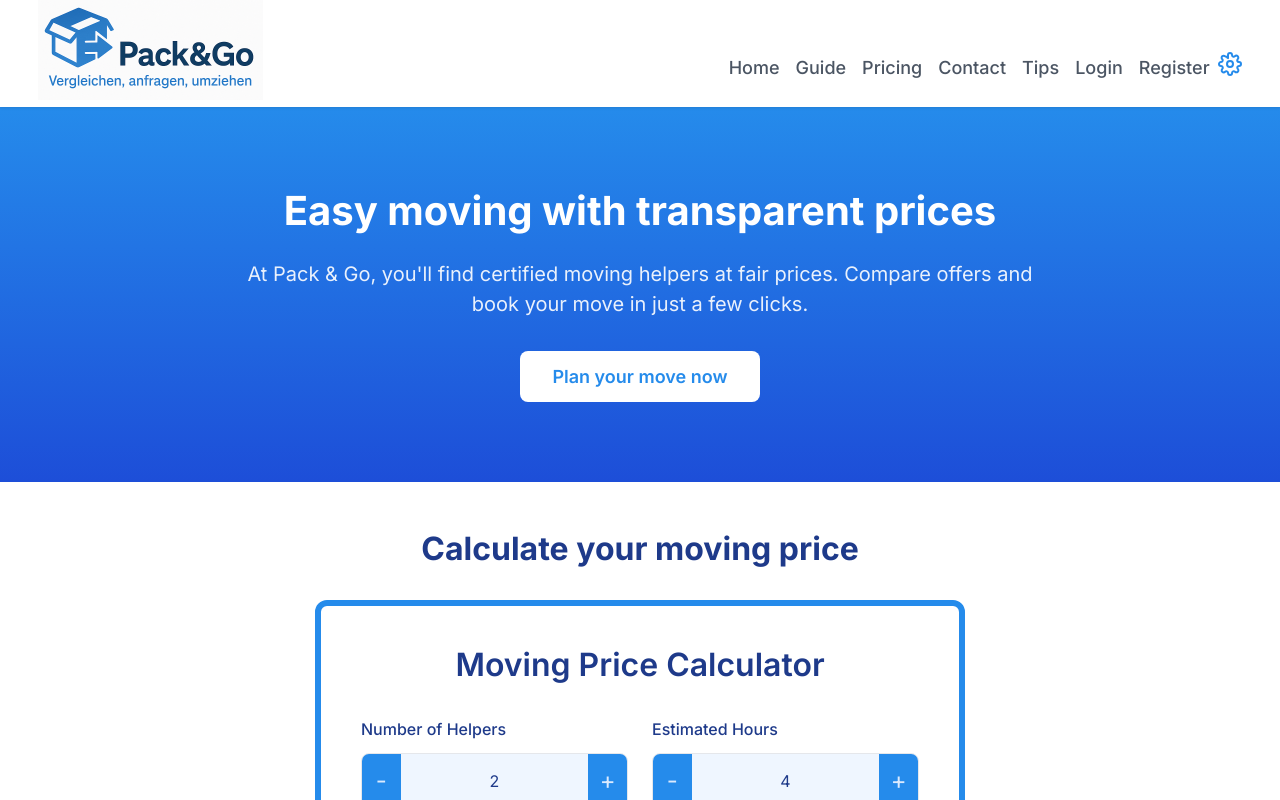
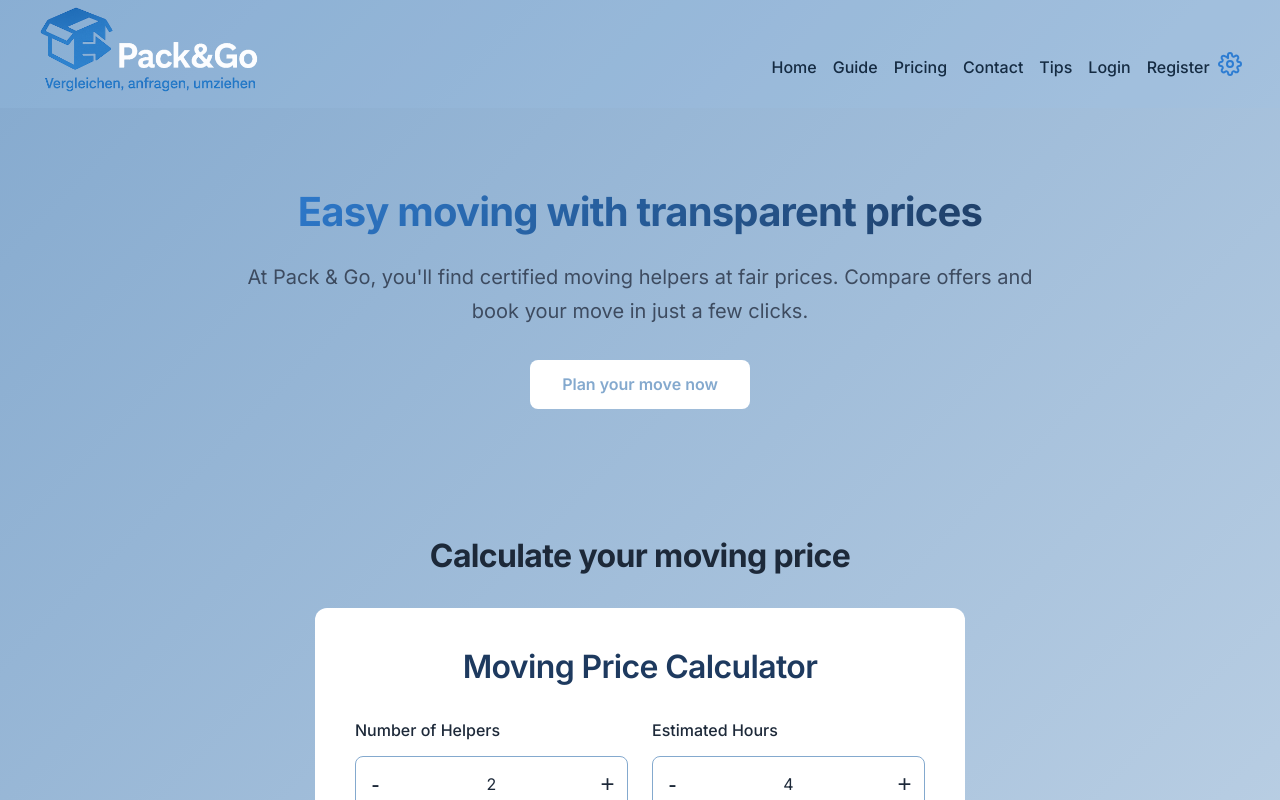
Before and after one commit to jili0/pack-and-go, a Next.js app: page / in a window 1280 px wide. Shown: the top 800 px of the page. Built offline with nearby package versions, Linux system fonts and the light colour scheme; no server answers.

Commit message:
global-Home-Layout.module geändert

```diff
--- a/src/app/styles/Home.module.css
+++ b/src/app/styles/Home.module.css
@@ -4,7 +4,7 @@
     var(--primary-color),
     var(--primary-dark)
   );
-  color: white;
+  color: #77a0c9e6;
   padding: 5rem 0;
   text-align: center;
   position: relative;
@@ -28,7 +28,7 @@
   font-size: 2.5rem;
   font-weight: 700;
   margin-bottom: 1.5rem;
-  color: white;
+  color: #77a0c9e6;
 }
 
 .heroText {
@@ -56,7 +56,11 @@
 
 /* Calculator Section */
 .calculator {
-  background-color: white;
+  background-color: linear-gradient(
+    to bottom,
+    var(--primary-color),
+    var(--primary-dark)
+  );
   padding: 3rem 0;
 }
 
@@ -125,7 +129,7 @@
   width: 3rem;
   height: 3rem;
   font-size: 1.25rem;
-  background-color: var(--primary-color);
+  background-color: #77a0c9e6;
   color: white;
   font-weight: 700;
   border-radius: 50%;
@@ -263,7 +267,7 @@
 .cityOverlay {
   position: absolute;
   inset: 0;
-  background: linear-gradient(to top, rgba(0, 0, 0, 0.8), transparent);
+  background: linear-gradient(to top, #152B42(0, 0, 0, 0.8), transparent);
 }
 
 .cityContent {
@@ -271,18 +275,20 @@
   bottom: 0;
   left: 0;
   padding: 1.5rem;
-  color: white;
+  color: #152B42;
 }
 
 .cityTitle {
   font-size: 1.5rem;
   font-weight: 700;
   margin-bottom: 0.25rem;
+  color: white;
 }
 
 .citySubtitle {
   font-size: 0.875rem;
   opacity: 0.8;
+  color: white;
 }
 
 /* CTA Section */
@@ -303,11 +309,12 @@
   font-size: 2rem;
   font-weight: 700;
   margin-bottom: 1rem;
-  color: white;
+  color: blue;
 }
 
 .ctaText {
   font-size: 1.25rem;
+  color: #152B42;
   margin-bottom: 2rem;
   max-width: 700px;
   margin-left: auto;
--- a/src/app/styles/Layout.module.css
+++ b/src/app/styles/Layout.module.css
@@ -1,5 +1,5 @@
 .header {
-  background-color: white;
+  background-color:#9ec3e837;
   box-shadow: var(--box-shadow);
   position: sticky;
   top: 0;
@@ -30,7 +30,7 @@
 }
 
 .navLink {
-  color: var(--gray-600);
+  color:  #152B42;
   padding-inline: min(0.5rem, 0.8vw);
   font-weight: 500;
   text-decoration: none;
@@ -139,7 +139,7 @@
 /* Footer */
 .footer {
   background-color: var(--dark-blue);
-  color: white;
+  color:  #152B42;
   padding: 5rem 0 2rem;
 }
 
@@ -173,7 +173,7 @@
 }
 
 .footerDescription {
-  color: rgba(255, 255, 255, 0.7);
+  color:#152B42(255, 255, 255, 0.7);
   margin-bottom: 1.5rem;
   max-width: 90%;
   margin-left: auto;
@@ -188,19 +188,19 @@
 }
 
 .socialIcon {
-  color: rgba(255, 255, 255, 0.7);
+  color: #152B42(255, 255, 255, 0.7);
   text-decoration: none;
 }
 
 .socialIcon:hover {
-  color: white;
+  color: #152B42;
 }
 
 .footerHeading {
   font-size: 1.25rem;
   font-weight: 600;
   margin-bottom: 1.5rem;
-  color: white;
+  color: #152B42;
 }
 
 .footerLinks {
@@ -214,19 +214,19 @@
 }
 
 .footerLink a {
-  color: rgba(255, 255, 255, 0.7);
+  color: #152B42(255, 255, 255, 0.7);
   transition: var(--transition);
 }
 
 .footerLink a:hover {
-  color: white;
+  color: #152B42;
 }
 
 .footerBottom {
   border-top: 1px solid rgba(255, 255, 255, 0.2);
   padding-top: 2rem;
   text-align: center;
-  color: rgba(255, 255, 255, 0.7);
+  color: #152B42(255, 255, 255, 0.7);
   font-size: 0.875rem;
 }
 
--- a/src/app/styles/globals.css
+++ b/src/app/styles/globals.css
@@ -1,228 +1,414 @@
 /* src/app/styles/globals.css */
+@import url('https://fonts.googleapis.com/css2?family=Inter:wght@300;400;500;600;700;800&display=swap');
+
 :root {
-  --primary-color: #258beb;
-  --primary-dark: #1d4ed8;
-  --primary-light: #dbeafe;
-  --secondary-color: #10b981;
-  --dark-blue: #1e3a8a;
-  --light-blue: #eff6ff;
-  --gray-50: #f9fafb;
-  --gray-100: #f3f4f6;
-  --gray-200: #e5e7eb;
-  --gray-300: #d1d5db;
-  --gray-400: #9ca3af;
-  --gray-500: #6b7280;
-  --gray-600: #4b5563;
-  --gray-700: #374151;
-  --gray-800: #1f2937;
-  --gray-900: #111827;
-  --error-color: #ef4444;
-  --success-color: #10b981;
-  --warning-color: #f59e0b;
+  /* Pack&Go Markenfarben basierend auf Ihrem Logo */
+  --primary-blue: #2E7DD2;
+  --primary-blue-dark: #1A5490;
+  --primary-blue-light: #060709;
+  --accent-blue: #5BA3F5;
+  --navy-blue: #1E3A5F;
+  --navy-dark: #152B42;
+
+  /* Moderne Grautöne für bessere Lesbarkeit */
+  --gray-50: #77a0c9e6;
+  --gray-100: #77a0c9e6;
+  --gray-200: #77a0c9e6;
+  --gray-300: #77a0c9e6;
+  --gray-400: #98A2B3;
+  --gray-500: #667085;
+  --gray-600: #475467;
+  --gray-700: #344054;
+  --gray-800: #1D2939;
+  --gray-900: #344054;
+
+  /* Funktionale Farben */
+  --success-color: #12B76A;
+  --success-light: #D1FADF;
+  --warning-color: #F79009;
+  --warning-light: #FEF0C7;
+  --error-color: #F04438;
+  --error-light: #FEE4E2;
+
+  /* Design-Tokens */
+  --border-radius-sm: 0.375rem;
   --border-radius: 0.5rem;
-  --box-shadow: 0 1px 3px rgba(0, 0, 0, 0.1);
-  --box-shadow-hover:
-    0 10px 15px -3px rgba(0, 0, 0, 0.1), 0 4px 6px -2px rgba(0, 0, 0, 0.05);
-  --transition: all 0.2s ease-in-out;
+  --border-radius-lg: 0.75rem;
+  --border-radius-xl: 1rem;
+
+  /* Moderne Schatten */
+  --shadow-xs: 0px 1px 2px rgba(16, 24, 40, 0.05);
+  --shadow-sm: 0px 1px 3px rgba(16, 24, 40, 0.1), 0px 1px 2px rgba(16, 24, 40, 0.06);
+  --shadow-md: 0px 4px 8px -2px rgba(16, 24, 40, 0.1), 0px 2px 4px -2px rgba(16, 24, 40, 0.06);
+  --shadow-lg: 0px 12px 16px -4px rgba(16, 24, 40, 0.08), 0px 4px 6px -2px rgba(16, 24, 40, 0.03);
+  --shadow-xl: 0px 20px 24px -4px rgba(16, 24, 40, 0.08), 0px 8px 8px -4px rgba(16, 24, 40, 0.03);
+
+  /* Übergänge */
+  --transition-fast: all 0.15s cubic-bezier(0.4, 0, 0.2, 1);
+  --transition: all 0.2s cubic-bezier(0.4, 0, 0.2, 1);
+  --transition-slow: all 0.3s cubic-bezier(0.4, 0, 0.2, 1);
 }
 
+/* Reset und Basis */
 * {
   box-sizing: border-box;
+  margin: 0;
   padding: 0;
-  margin: 0;
 }
 
 html {
   scroll-behavior: smooth;
+  font-size: 16px;
 }
 
 body {
+  font-family: 'Inter', -apple-system, BlinkMacSystemFont, 'Segoe UI', Roboto, sans-serif;
+  font-size: 1rem;
+  line-height: 1.6;
   color: var(--gray-800);
-  background-color: var(--gray-50);
-  font-family:
-    -apple-system, BlinkMacSystemFont, "Segoe UI", Roboto, "Helvetica Neue",
-    Arial, sans-serif;
-  line-height: 1.5;
-  font-size: min(18px, calc(1vw + 10px));
+  background: linear-gradient(135deg, var(--gray-50) 0%, #FFFFFF 100%);
+  min-height: 100vh;
+  -webkit-font-smoothing: antialiased;
+  -moz-osx-font-smoothing: grayscale;
 }
 
+/* Verbesserte Typografie */
+h1, h2, h3, h4, h5, h6 {
+  font-weight: 700;
+  line-height: 1.2;
+  letter-spacing: -0.02em;
+  color: var(--gray-900);
+  margin-bottom: 0.75rem;
+}
+
+h1 {
+  font-size: clamp(2rem, 4vw, 3.5rem);
+  font-weight: 800;
+  background: linear-gradient(135deg, var(--primary-blue) 0%, var(--navy-blue) 100%);
+  -webkit-background-clip: text;
+  -webkit-text-fill-color: transparent;
+  background-clip: text;
+}
+
+h2 {
+  font-size: clamp(1.75rem, 3vw, 2.5rem);
+  color: var(--navy-blue);
+}
+
+h3 {
+  font-size: clamp(1.5rem, 2.5vw, 2rem);
+  color: var(--navy-blue);
+}
+
+h4 {
+  font-size: clamp(1.25rem, 2vw, 1.5rem);
+  font-weight: 600;
+}
+
+h5 {
+  font-size: 1.125rem;
+  font-weight: 600;
+}
+
+h6 {
+  font-size: 1rem;
+  font-weight: 600;
+  text-transform: uppercase;
+  letter-spacing: 0.05em;
+  color: var(--primary-blue);
+}
+
+p {
+  margin-bottom: 1.25rem;
+  color: var(--gray-700);
+  font-size: 1.0625rem;
+  line-height: 1.7;
+}
+
+/* Links */
 a {
-  color: var(--primary-color);
+  color: var(--primary-blue);
   text-decoration: none;
-  transition: var(--transition);
+  font-weight: 500;
+  transition: var(--transition-fast);
+  position: relative;
 }
 
 a:hover {
-  color: var(--primary-dark);
+  color: var(--primary-blue-dark);
 }
 
-button,
-input,
-select,
-textarea {
-  font-family: inherit;
-  font-size: 100%;
-  transition: var(--transition);
+a:focus {
+  outline: 2px solid var(--primary-blue);
+  outline-offset: 2px;
+  border-radius: var(--border-radius-sm);
 }
 
-input,
-select,
-textarea {
-  display: block;
-  width: 100%;
-  padding: 0.5rem;
-  font-size: 1rem;
-  border: 1px solid var(--gray-300);
-  border-radius: 0.25rem;
-}
-
-input:focus,
-select:focus,
-textarea:focus {
-  outline: none;
-  border-color: var(--primary-color);
-  box-shadow: 0 0 0 3px rgba(59, 130, 246, 0.25);
-}
-
-button {
-  cursor: pointer;
-}
-
+/* Container */
 .container {
   width: 100%;
   max-width: 1280px;
   margin: 0 auto;
-  padding: 0 1rem;
+  padding: 0 1.5rem;
 }
 
 @media (min-width: 640px) {
   .container {
-    padding: 0 1.5rem;
+    padding: 0 2rem;
   }
 }
 
 @media (min-width: 1024px) {
   .container {
-    padding: 0 2rem;
+    padding: 0 2.5rem;
   }
 }
 
-h1,
-h2,
-h3,
-h4,
-h5,
-h6 {
-  margin-bottom: 0.5rem;
-  font-weight: 600;
-  line-height: 1.2;
-}
-
-h1 {
-  font-size: 2.5rem;
-}
-h2 {
-  font-size: 2rem;
-}
-h3 {
-  font-size: 1.75rem;
-}
-h4 {
-  font-size: 1.5rem;
-}
-h5 {
-  font-size: 1.25rem;
-}
-h6 {
-  font-size: 1rem;
-}
-
-p {
-  margin-bottom: 1rem;
-}
-
-/* Standardbuttons */
+/* Moderne Buttons */
 .btn {
   display: inline-flex;
   align-items: center;
   justify-content: center;
-  padding: 0.5rem 1rem;
-  border: 1px solid transparent;
-  border-radius: 0.25rem;
-  font-weight: 500;
+  gap: 0.5rem;
+  padding: 0.75rem 1.5rem;
+  border: none;
+  border-radius: var(--border-radius);
+  font-family: inherit;
+  font-size: 1rem;
+  font-weight: 600;
+  line-height: 1;
+  text-decoration: none;
   cursor: pointer;
-  text-align: center;
+  transition: var(--transition);
+  position: relative;
+  overflow: hidden;
+}
+
+.btn::before {
+  content: '';
+  position: absolute;
+  top: 0;
+  left: -100%;
+  width: 100%;
+  height: 100%;
+  background: linear-gradient(90deg, transparent, rgb(255, 255, 255), transparent);
   transition: var(--transition);
 }
 
+.btn:hover::before {
+  left: 100%;
+}
+
 .btn-primary {
-  background-color: var(--primary-color);
-  color: white;
+  background: linear-gradient(135deg, var(--primary-blue) 0%, var(--primary-blue-dark) 100%);
+  color:white;
+  box-shadow: var(--shadow-sm);
 }
 
 .btn-primary:hover {
-  background-color: var(--primary-dark);
+  background: linear-gradient(135deg, var(--primary-blue-dark) 0%, var(--navy-blue) 100%);
+  box-shadow: var(--shadow-lg);
+  transform: translateY(-1px);
 }
 
 .btn-secondary {
-  background-color: white;
-  color: var(--primary-color);
-  border-color: var(--primary-color);
+  background: white;
+  color: var(--primary-blue);
+  border: 2px solid var(--primary-blue);
+  box-shadow: var(--shadow-sm);
 }
 
 .btn-secondary:hover {
-  background-color: rgba(59, 130, 246, 0.1);
+  background: var(--primary-blue);
+  color: white;
+  transform: translateY(-1px);
+  box-shadow: var(--shadow-lg);
 }
 
-/* Standard Card-Stil */
+.btn-outline {
+  background: transparent;
+  color: var(--navy-blue);
+  border: 2px solid var(--gray-300);
+}
+
+.btn-outline:hover {
+  border-color: var(--primary-blue);
+  color: var(--primary-blue);
+  background: rgba(46, 125, 210, 0.05);
+}
+
+.btn-large {
+  padding: 1rem 2rem;
+  font-size: 1.125rem;
+}
+
+.btn-small {
+  padding: 0.5rem 1rem;
+  font-size: 0.875rem;
+}
+
+/* Moderne Cards */
 .card {
-  background-color: white;
-  border-radius: 0.5rem;
-  box-shadow: 0 1px 3px rgba(0, 0, 0, 0.1);
+  background: white;
+  border-radius: var(--border-radius-lg);
+  box-shadow: var(--shadow-sm);
+  border: 1px solid var(--gray-200);
   overflow: hidden;
+  transition: var(--transition);
+  position: relative;
+}
+
+.card:hover {
+  box-shadow: var(--shadow-xl);
+  transform: translateY(-2px);
+  border-color: var(--primary-blue);
+}
+
+.card::before {
+  content: '';
+  position: absolute;
+  top: 0;
+  left: 0;
+  right: 0;
+  height: 4px;
+  background: linear-gradient(90deg, var(--primary-blue) 0%, var(--accent-blue) 100%);
+  opacity: 0;
+  transition: var(--transition);
+}
+
+.card:hover::before {
+  opacity: 1;
 }
 
 .card-header {
-  padding: 1rem;
+  padding: 1.5rem;
+  background: linear-gradient(135deg, var(--gray-50) 0%, white 100%);
   border-bottom: 1px solid var(--gray-200);
-  background-color: #f9fafb;
 }
 
 .card-body {
-  padding: 1rem;
+  padding: 1.5rem;
 }
 
 .card-footer {
-  padding: 1rem;
+  padding: 1.5rem;
+  background: var(--gray-50);
   border-top: 1px solid var(--gray-200);
-  background-color: #f9fafb;
 }
 
-/* Alert Komponente */
+/* Form-Elemente */
+input, select, textarea {
+  width: 100%;
+  padding: 0.75rem 1rem;
+  font-family: inherit;
+  font-size: 1rem;
+  line-height: 1.5;
+  color: var(--gray-800);
+  background-color: rgb(229, 22, 22);
+  border: 2px solid var(--gray-300);
+  border-radius: var(--border-radius);
+  transition: var(--transition);
+}
+
+input:focus, select:focus, textarea:focus {
+  outline: none;
+  border-color: var(--primary-blue);
+  box-shadow: 0 0 0 3px rgba(46, 125, 210, 0.1);
+}
+
+input::placeholder, textarea::placeholder {
+  color: var(--gray-500);
+}
+
+/* Alert-Komponenten */
 .alert {
-  padding: 1rem;
-  margin-bottom: 1rem;
-  border-radius: 0.25rem;
+  padding: 1rem 1.25rem;
+  margin-bottom: 1.5rem;
+  border-radius: var(--border-radius);
+  border-left: 4px solid;
+  font-weight: 500;
 }
 
 .alert-success {
-  background-color: #d1fae5;
-  border: 1px solid #a7f3d0;
+  background-color: var(--success-light);
+  border-left-color: var(--success-color);
   color: #065f46;
 }
 
-.alert-danger {
-  background-color: #fee2e2;
-  border: 1px solid #fecaca;
-  color: #b91c1c;
+.alert-warning {
+  background-color: var(--warning-light);
+  border-left-color: var(--warning-color);
+  color: #92400e;
 }
 
-/* Standard Grid */
+.alert-error {
+  background-color: var(--error-light);
+  border-left-color: var(--error-color);
+  color: #991b1b;
+}
+
+/* Grid System */
 .grid {
   display: grid;
-  gap: 1rem;
+  gap: 1.5rem;
 }
 
+.grid-cols-1 { grid-template-columns: repeat(1, minmax(0, 1fr)); }
+.grid-cols-2 { grid-template-columns: repeat(2, minmax(0, 1fr)); }
+.grid-cols-3 { grid-template-columns: repeat(3, minmax(0, 1fr)); }
+.grid-cols-4 { grid-template-columns: repeat(4, minmax(0, 1fr)); }
+
+@media (max-width: 768px) {
+  .grid-cols-2, .grid-cols-3, .grid-cols-4 {
+    grid-template-columns: 1fr;
+  }
+}
+
+/* Flexbox Utilities */
+.flex { display: flex; }
+.flex-col { flex-direction: column; }
+.items-center { align-items: center; }
+.justify-center { justify-content: center; }
+.justify-between { justify-content: space-between; }
+.gap-2 { gap: 0.5rem; }
+.gap-4 { gap: 1rem; }
+.gap-6 { gap: 1.5rem; }
+
+/* Spacing */
+.p-4 { padding: 1rem; }
+.p-6 { padding: 1.5rem; }
+.p-8 { padding: 2rem; }
+.py-2 { padding-top: 0.5rem; padding-bottom: 0.5rem; }
+.py-4 { padding-top: 1rem; padding-bottom: 1rem; }
+.py-6 { padding-top: 1.5rem; padding-bottom: 1.5rem; }
+.py-8 { padding-top: 2rem; padding-bottom: 2rem; }
+.py-12 { padding-top: 3rem; padding-bottom: 3rem; }
+
+.m-4 { margin: 1rem; }
+.mt-2 { margin-top: 0.5rem; }
+.mt-4 { margin-top: 1rem; }
+.mt-6 { margin-top: 1.5rem; }
+.mt-8 { margin-top: 2rem; }
+.mb-2 { margin-bottom: 0.5rem; }
+.mb-4 { margin-bottom: 1rem; }
+.mb-6 { margin-bottom: 1.5rem; }
+.mb-8 { margin-bottom: 2rem; }
+.mb-12 { margin-bottom: 3rem; }
+
+/* Text Utilities */
+.text-center { text-align: center; }
+.text-left { text-align: left; }
+.text-right { text-align: right; }
+.font-bold { font-weight: 700; }
+.font-semibold { font-weight: 600; }
+.font-medium { font-weight: 500; }
+
+.text-primary { color: var(--primary-blue); }
+.text-navy { color: var(--navy-blue); }
+.text-gray-600 { color: var(--gray-600); }
+.text-gray-700 { color: var(--gray-700); }
+
+/* Accessibility */
 .visually-hidden {
   position: absolute;
   width: 1px;
@@ -235,43 +421,52 @@ p {
   border: 0;
 }
 
-/* Flexbox helpers */
-.flex {
-  display: flex;
-}
-.flex-col {
-  flex-direction: column;
+/* Focus styles für bessere Accessibility */
+*:focus-visible {
+  outline: 2px solid var(--primary-blue);
+  outline-offset: 2px;
 }
 
-/* Spacing helpers */
-.mt-1 {
-  margin-top: 0.25rem;
-}
-.mt-2 {
-  margin-top: 0.5rem;
-}
-.mt-4 {
-  margin-top: 1rem;
-}
-.mt-6 {
-  margin-top: 1.5rem;
-}
-.mb-2 {
-  margin-bottom: 0.5rem;
-}
-.mb-4 {
-  margin-bottom: 1rem;
-}
-.mb-6 {
-  margin-bottom: 1.5rem;
-}
-.mb-8 {
-  margin-bottom: 2rem;
-}
-.mb-12 {
-  margin-bottom: 3rem;
+/* Responsive Design */
+@media (max-width: 640px) {
+  .container {
+    padding: 0 1rem;
+  }
+
+  .card-header, .card-body, .card-footer {
+    padding: 1rem;
+  }
+
+  .btn {
+    width: 100%;
+    justify-content: center;
+  }
 }
 
-.text-center {
-  text-align: center;
+/* Loading Animation */
+@keyframes pulse {
+  0%, 100% { opacity: 1; }
+  50% { opacity: 0.5; }
 }
+
+.loading {
+  animation: pulse 2s cubic-bezier(0.4, 0, 0.6, 1) infinite;
+}
+
+/* Hover-Effekte für bessere UX */
+.hover-lift {
+  transition: transform 0.2s ease-in-out;
+}
+
+.hover-lift:hover {
+  transform: translateY(-2px);
+}
+
+/* Gradient Backgrounds */
+.bg-gradient-primary {
+  background: linear-gradient(135deg, var(--primary-blue) 0%, var(--navy-blue) 100%);
+}
+
+.bg-gradient-light {
+  background: linear-gradient(135deg, var(--gray-50) 0%, white 100%);
+}
--- a/src/components/layout/Header.jsx
+++ b/src/components/layout/Header.jsx
@@ -28,7 +28,7 @@ const Header = () => {
       <Link href="/">
         <Image
           className={styles.logoImage}
-          src="/images/logo.png"
+          src="/images/logo-transparent.png"
           alt="Pack & Go Logo"
           width={225}
           height={100}
```
Also changed, not shown: src/app/styles/Pricing.module.css (+5 -5 lines).
